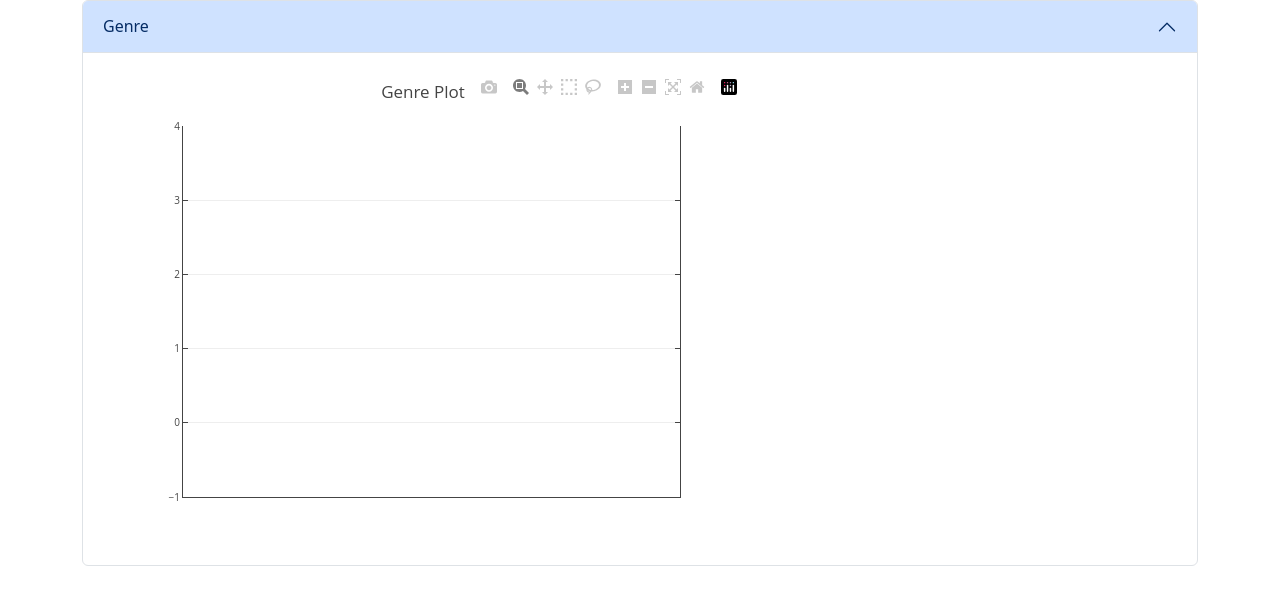
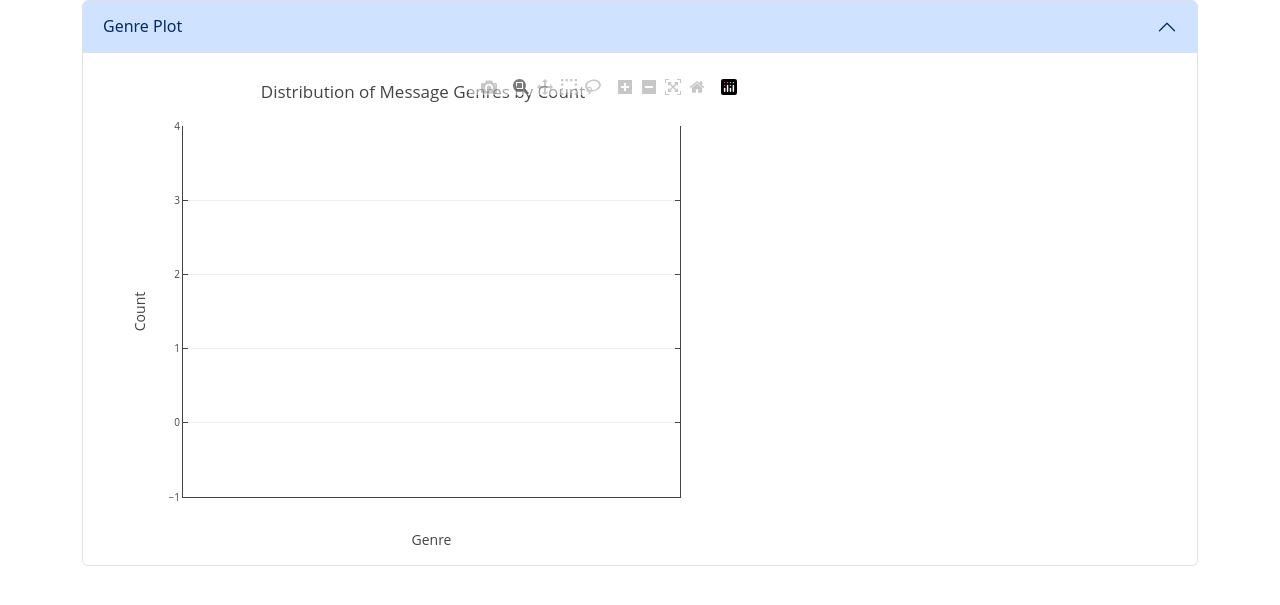
Before and after one commit to pattmehta/Response_pipeline_project, a Flask app: page /viz_genre in a window 1280 px wide. Shown: the top 605 px of the page. Run offline with Flask 2, Linux system fonts and the light colour scheme; parts of the project's set-up code (start-up, migrations or seed data) failed here and were passed over; some libraries are stand-ins or nearby versions.

Commit message:
improves headings for plots

```diff
--- a/app/run.py
+++ b/app/run.py
@@ -48,7 +48,8 @@ df_genre_vc_x = list(df_genre_vc.index)
 df_genre_vc_y = list(df_genre_vc.values)
 
 df_category = df.loc[:,'aid_centers':'weather_related']
-df_category_topten = df_category.sum().sort_values(ascending=False)[:10]
+# index 1 is on purpose, to remove 'related' column
+df_category_topten = df_category.sum().sort_values(ascending=False)[1:11]
 df_category_sort_x = list(df_category_topten.index)
 df_category_sort_y = list(df_category_topten.values)
 
@@ -172,7 +173,7 @@ def create_genre_plot():
                 })
             ],
             'layout': {
-                'title': 'Genre Plot',
+                'title': 'Distribution of Message Genres by Count',
                 'autosize': False,
                 'bargap': 0.5,
                 'height': 480,
@@ -184,6 +185,7 @@ def create_genre_plot():
                 'xaxis': {'anchor': 'y',
                         'showgrid': True,
                         'showline': True,
+                        'title': 'Genre',
                         'side': 'bottom',
                         'tickfont': {'size': 10.0},
                         'ticks': '',
@@ -195,6 +197,7 @@ def create_genre_plot():
                         'mirror': 'ticks',
                         'showgrid': True,
                         'showline': True,
+                        'title': 'Count',
                         'side': 'left',
                         'tickfont': {'size': 10.0},
                         'ticks': 'inside',
@@ -221,7 +224,7 @@ def create_category_plot():
                 })
             ],
             'layout': {
-                'title': 'Category Plot',
+                'title': 'Top 10 Message Categories by Count',
                 'autosize': False,
                 'bargap': 0.5,
                 'height': 480,
@@ -245,6 +248,7 @@ def create_category_plot():
                         'mirror': 'ticks',
                         'showgrid': True,
                         'showline': True,
+                        'title': 'Count',
                         'side': 'left',
                         'tickfont': {'size': 10.0},
                         'ticks': 'inside',
@@ -316,7 +320,7 @@ def create_multicategory_plot():
                 })
             ],
             'layout': {
-                'title': 'Multicategory Plot',
+                'title': 'Distribution of Major Message Categories by Genre',
                 'autosize': False,
                 'bargap': 0.0,
                 'height': 480,
@@ -338,7 +342,7 @@ def create_multicategory_plot():
                         'tickmode': 'array',
                         'ticktext': df_gc_x,
                         'tickvals': list(range(0,len(df_gc_x))),
-                        'title': {'font': {'color': '#000000', 'size': 10.0}, 'text': 'genre'},
+                        'title': {'font': {'color': '#000000', 'size': 10.0}, 'text': 'Genre'},
                         'type': 'linear',
                         'zeroline': False},
                 'yaxis': {'anchor': 'x',
@@ -348,6 +352,7 @@ def create_multicategory_plot():
                         'range': [0.0, 6103.65],
                         'showgrid': True,
                         'showline': True,
+                        'title': 'Count',
                         'side': 'left',
                         'tickfont': {'size': 10.0},
                         'ticks': 'inside',
--- a/app/templates/master.html
+++ b/app/templates/master.html
@@ -60,9 +60,9 @@
     {% endblock %}
 
 
-    <div class="row"><iframe src="/viz_genre" height="600" width="1000" title="Genre Graph" style="border:0px;border-bottom:1px dashed black"></iframe></div>
-    <div class="row"><iframe src="/viz_category" height="600" width="1000" title="Category Graph" style="border:0px;border-bottom:1px dashed black"></iframe></div>
-    <div class="row"><iframe src="/viz_multicategory" height="600" width="1000" title="Multicategory Graph" style="border:0px;"></iframe></div>
+    <div class="row"><iframe src="/viz_genre" height="600" width="800" title="Genre Plot" style="border:0px;border-bottom:1px dashed black"></iframe></div>
+    <div class="row"><iframe src="/viz_category" height="600" width="800" title="Category Plot" style="border:0px;border-bottom:1px dashed black"></iframe></div>
+    <div class="row"><iframe src="/viz_multicategory" height="600" width="800" title="Multicategory Plot" style="border:0px;"></iframe></div>
 </div>
 
 </body>
--- a/app/templates/viz_category.html
+++ b/app/templates/viz_category.html
@@ -4,7 +4,7 @@
     <meta charset="utf-8">
     <meta http-equiv="X-UA-Compatible" content="IE=edge">
     <meta name="viewport" content="width=device-width, initial-scale=1">
-    <title>Category Graph</title>
+    <title>Category Plot</title>
     <link href="https://cdn.jsdelivr.net/npm/bootstrap@5.3.0-alpha1/dist/css/bootstrap.min.css" rel="stylesheet" integrity="sha384-GLhlTQ8iRABdZLl6O3oVMWSktQOp6b7In1Zl3/Jr59b6EGGoI1aFkw7cmDA6j6gD" crossorigin="anonymous">
     <script src="https://ajax.googleapis.com/ajax/libs/jquery/3.3.1/jquery.min.js"></script>
     <script src="https://cdn.plot.ly/plotly-latest.min.js"></script>
@@ -18,7 +18,7 @@
             <h2 class="accordion-header" id="panelsStayOpen-heading-{{ id }}">
                 <!-- data-bs-toggle="collapse" data-bs-target="#panelsStayOpen-collapse-{{ id }}" aria-expanded="true" aria-controls="panelsStayOpen-collapse-{{ id }}" -->
                 <button class="accordion-button" type="button"  >
-                  Category
+                  Category Plot
                 </button>
             </h2>
             <div id="panelsStayOpen-collapse-{{ id }}" class="accordion-collapse collapse show" aria-labelledby="panelsStayOpen-heading-{{ id }}">
--- a/app/templates/viz_genre.html
+++ b/app/templates/viz_genre.html
@@ -4,7 +4,7 @@
     <meta charset="utf-8">
     <meta http-equiv="X-UA-Compatible" content="IE=edge">
     <meta name="viewport" content="width=device-width, initial-scale=1">
-    <title>Genre Graph</title>
+    <title>Genre Plot</title>
     <link href="https://cdn.jsdelivr.net/npm/bootstrap@5.3.0-alpha1/dist/css/bootstrap.min.css" rel="stylesheet" integrity="sha384-GLhlTQ8iRABdZLl6O3oVMWSktQOp6b7In1Zl3/Jr59b6EGGoI1aFkw7cmDA6j6gD" crossorigin="anonymous">
     <script src="https://ajax.googleapis.com/ajax/libs/jquery/3.3.1/jquery.min.js"></script>
     <script src="https://cdn.plot.ly/plotly-latest.min.js"></script>
@@ -18,7 +18,7 @@
             <h2 class="accordion-header" id="panelsStayOpen-heading-{{ id }}">
                 <!-- data-bs-toggle="collapse" data-bs-target="#panelsStayOpen-collapse-{{ id }}" aria-expanded="true" aria-controls="panelsStayOpen-collapse-{{ id }}" -->
               <button class="accordion-button" type="button"  >
-                Genre
+                Genre Plot
               </button>
             </h2>
             <div id="panelsStayOpen-collapse-{{ id }}" class="accordion-collapse collapse show" aria-labelledby="panelsStayOpen-heading-{{ id }}">
--- a/app/templates/viz_multicategory.html
+++ b/app/templates/viz_multicategory.html
@@ -4,7 +4,7 @@
     <meta charset="utf-8">
     <meta http-equiv="X-UA-Compatible" content="IE=edge">
     <meta name="viewport" content="width=device-width, initial-scale=1">
-    <title>Other Graph</title>
+    <title>Multicategory Plot</title>
     <link href="https://cdn.jsdelivr.net/npm/bootstrap@5.3.0-alpha1/dist/css/bootstrap.min.css" rel="stylesheet" integrity="sha384-GLhlTQ8iRABdZLl6O3oVMWSktQOp6b7In1Zl3/Jr59b6EGGoI1aFkw7cmDA6j6gD" crossorigin="anonymous">
     <script src="https://ajax.googleapis.com/ajax/libs/jquery/3.3.1/jquery.min.js"></script>
     <script src="https://cdn.plot.ly/plotly-latest.min.js"></script>
@@ -18,7 +18,7 @@
             <h2 class="accordion-header" id="panelsStayOpen-heading-{{ id }}">
                 <!-- data-bs-toggle="collapse" data-bs-target="#panelsStayOpen-collapse-{{ id }}" aria-expanded="true" aria-controls="panelsStayOpen-collapse-{{ id }}" -->
                 <button class="accordion-button" type="button"  >
-                  Multicategory
+                  Multicategory Plot
                 </button>
             </h2>
             <div id="panelsStayOpen-collapse-{{ id }}" class="accordion-collapse collapse show" aria-labelledby="panelsStayOpen-heading-{{ id }}">
```
